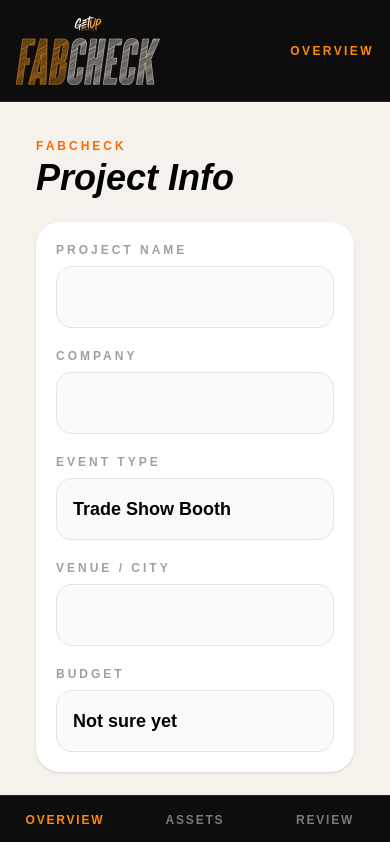
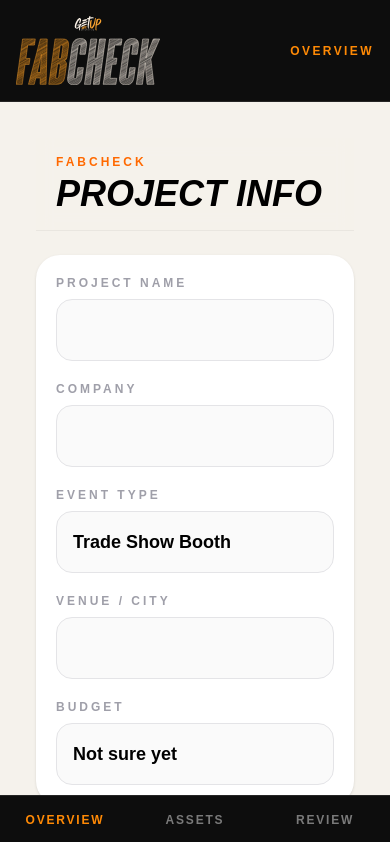
Before and after one commit to bkemp222/fabcheck, a Next.js app: page /launch in a window 390 px wide. Shown: the top 842 px of the page. Built offline with nearby package versions, Linux system fonts and the light colour scheme.

Commit message:
mobile header

```diff
--- a/src/components/fabcheck/mobile/mobile-asset-detail.tsx
+++ b/src/components/fabcheck/mobile/mobile-asset-detail.tsx
@@ -1,6 +1,7 @@
 "use client";
 
 import type { ProjectAsset } from "@/types/project";
+import { MobileHeader } from "./mobile-header";
 
 type MobileAssetDetailProps = {
 asset: ProjectAsset;
--- a/src/components/fabcheck/mobile/mobile-header.tsx
+++ b/src/components/fabcheck/mobile/mobile-header.tsx
@@ -12,7 +12,7 @@
   action,
 }: MobileHeaderProps) {
   return (
-    <div className="sticky top-0 z-10 border-b border-black/5 bg-[#F5F2EC]/90 px-5 py-4 backdrop-blur">
+    <div className="sticky top-0 z-30 border-b border-black/5 bg-[#F5F2EC]/90 px-5 py-4 backdrop-blur">
       <div className="flex items-center justify-between">
         <div>
           {subtitle && (
--- a/src/components/fabcheck/mobile/mobile-overview.tsx
+++ b/src/components/fabcheck/mobile/mobile-overview.tsx
@@ -1,6 +1,7 @@
 "use client";
 
 import { Project } from "@/types/project";
+import { MobileHeader } from "./mobile-header";
 
 type MobileOverviewProps = {
   project: Project;
@@ -19,15 +20,7 @@
   return (
     <div className="space-y-6 p-5">
 
-      <div>
-        <p className="text-xs font-black uppercase tracking-[0.25em] text-orange-500">
-          FabCheck
-        </p>
-
-        <h1 className="mt-1 text-4xl font-black italic">
-          Project Info
-        </h1>
-      </div>
+<MobileHeader title="Project Info" subtitle="FabCheck" />
 
       <div className="rounded-3xl bg-white p-5 shadow-sm space-y-5">
 
--- a/src/components/fabcheck/mobile/mobile-review.tsx
+++ b/src/components/fabcheck/mobile/mobile-review.tsx
@@ -1,6 +1,7 @@
 "use client";
 
 import type { Project } from "@/types/project";
+import { MobileHeader } from "./mobile-header";
 
 type MobileReviewProps = {
   project: Project;
@@ -14,15 +15,7 @@
 
   return (
     <div className="space-y-6 p-5 pb-28">
-      <div>
-        <p className="text-xs font-black uppercase tracking-[0.25em] text-orange-500">
-          FabCheck
-        </p>
-
-        <h1 className="mt-1 text-4xl font-black italic uppercase">
-          Review
-        </h1>
-      </div>
+<MobileHeader title="Review" subtitle="FabCheck" />
 
       <div className="rounded-3xl bg-white p-5 shadow-sm">
         <p className="text-xs font-black uppercase tracking-[0.25em] text-zinc-400">
```
